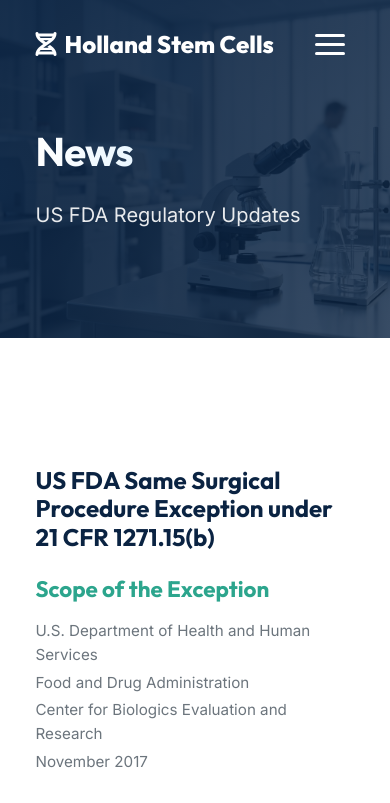
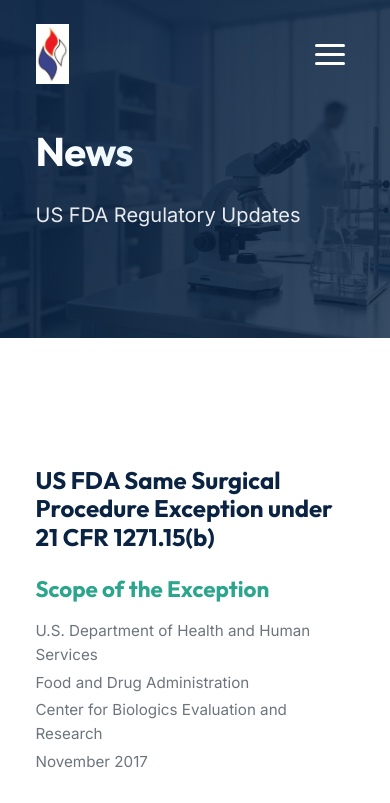
Before and after one commit to Hollandstemcells/web-design, a website: page news.html in a window 390 px wide. Shown: the top 803 px of the page. Drawn offline with Linux system fonts and the light colour scheme.

Commit message:
Unify brand logo across all pages and refine mobile navigation styles

```diff
--- a/css/styles.css
+++ b/css/styles.css
@@ -185,8 +185,14 @@ nav {
 }
 
 .logo-img {
+    height: 60px;
+    width: auto;
+    object-fit: contain;
+    transition: height 0.3s ease;
+}
+
+header.scrolled .logo-img {
     height: 50px;
-    width: auto;
 }
 
 .logo-text-group {
@@ -737,6 +743,13 @@ footer {
         color: var(--color-light) !important;
     }
 
+    .nav-links .btn-primary {
+        margin-left: 0 !important;
+        margin-top: 1rem;
+        width: 80%;
+        text-align: center;
+    }
+
     /* Hide side navigation on mobile/tablet */
     .side-nav {
         display: none;
--- a/news.html
+++ b/news.html
@@ -25,10 +25,9 @@
         <div class="container">
             <nav>
                 <div class="logo">
-                    <a href="https://hollandstemcells.netlify.app/"
-                        style="display: flex; align-items: center; gap: 0.5rem; color: white;">
-                        <i class="fa-solid fa-dna"></i>
-                        Holland Stem Cells
+                    <a href="https://hollandstemcells.netlify.app/" class="logo-link"
+                        style="display: flex; align-items: center; gap: 0.5rem;">
+                        <img src="images/header-logo.png" alt="Holland Stem Cells Logo" class="logo-img">
                     </a>
                 </div>
                 <!-- Mobile Menu Button -->
```
Also changed, not shown: about.html (+3 -4 lines), faq.html (+3 -4 lines), leadership.html (+3 -4 lines), patient-guide.html (+3 -4 lines), privacy-policy.html (+3 -4 lines), research.html (+3 -4 lines), technology.html (+3 -4 lines).
